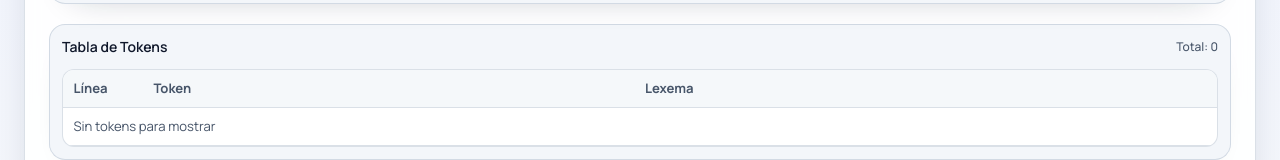
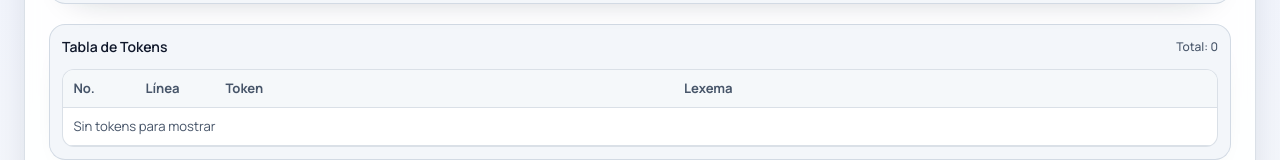
Before and after one commit to DougGM/compiladores-project, a React (Vite) app: page / in a window 1280 px wide. Shown: the part 726-886 px from the top of the page. Built offline with nearby package versions, Linux system fonts and the light colour scheme.

Commit message:
columna No. token

```diff
--- a/src/components/Editor.jsx
+++ b/src/components/Editor.jsx
@@ -259,6 +259,7 @@ export const Editor = () => {
       <table className="token-table">
         <thead>
           <tr>
+            <th>No.</th>
             <th>Línea</th>
             <th>Token</th>
             <th>Lexema</th>
@@ -267,7 +268,7 @@ export const Editor = () => {
         <tbody>
           {listaTokens.length === 0 ? (
             <tr>
-              <td colSpan={3} className="token-empty-row">
+              <td colSpan={4} className="token-empty-row">
                 Sin tokens para mostrar
               </td>
             </tr>
@@ -276,6 +277,7 @@ export const Editor = () => {
               const tieneErrorLexico = token.token === "DESCONOCIDO" || token.token === "ERROR"
               return (
                 <tr key={`${token.linea}-${indice}-${token.lexema}`} className={tieneErrorLexico ? "token-row-error" : ""}>
+                  <td>{indice + 1}</td>
                   <td>{token.linea}</td>
                   <td>{token.token}</td>
                   <td>{token.lexema}</td>
--- a/src/index.css
+++ b/src/index.css
@@ -350,6 +350,11 @@ textarea::-webkit-scrollbar-thumb:hover {
 
 .token-table td:nth-child(1),
 .token-table th:nth-child(1) {
+  width: 72px;
+}
+
+.token-table td:nth-child(2),
+.token-table th:nth-child(2) {
   width: 80px;
 }
 
```
